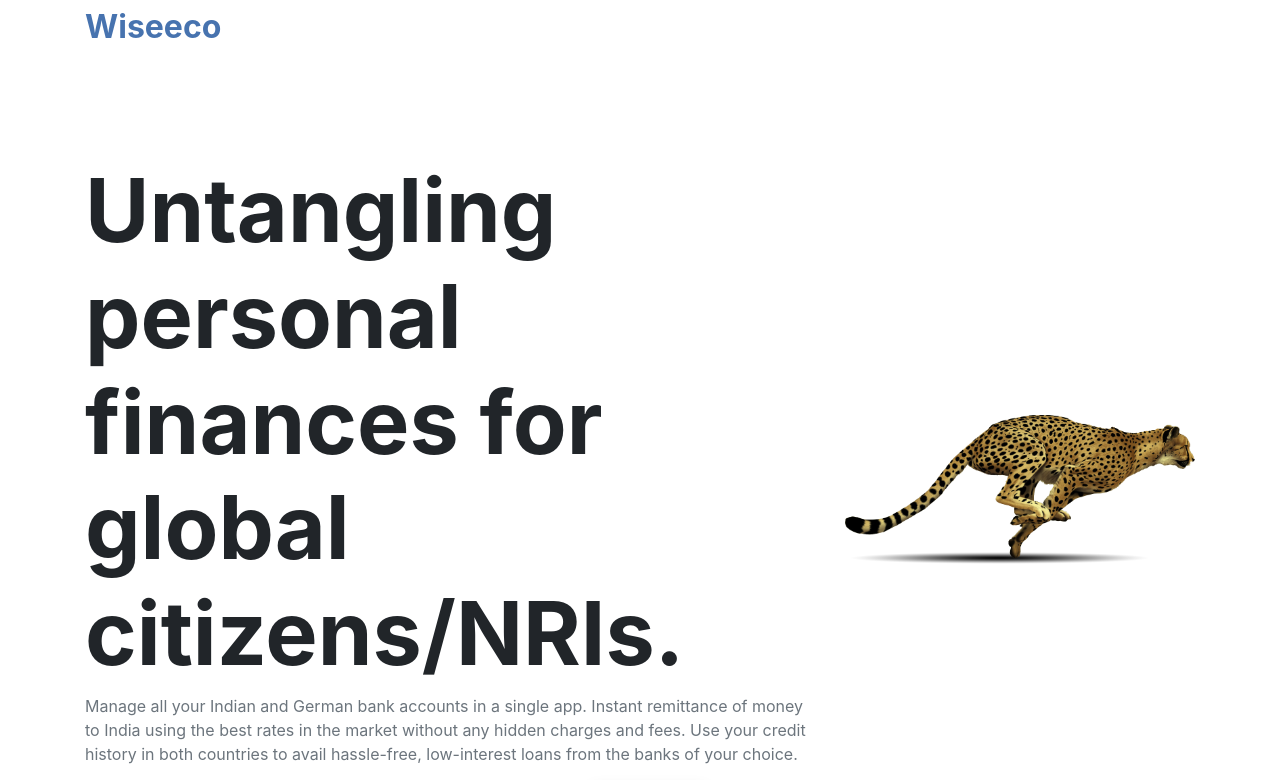
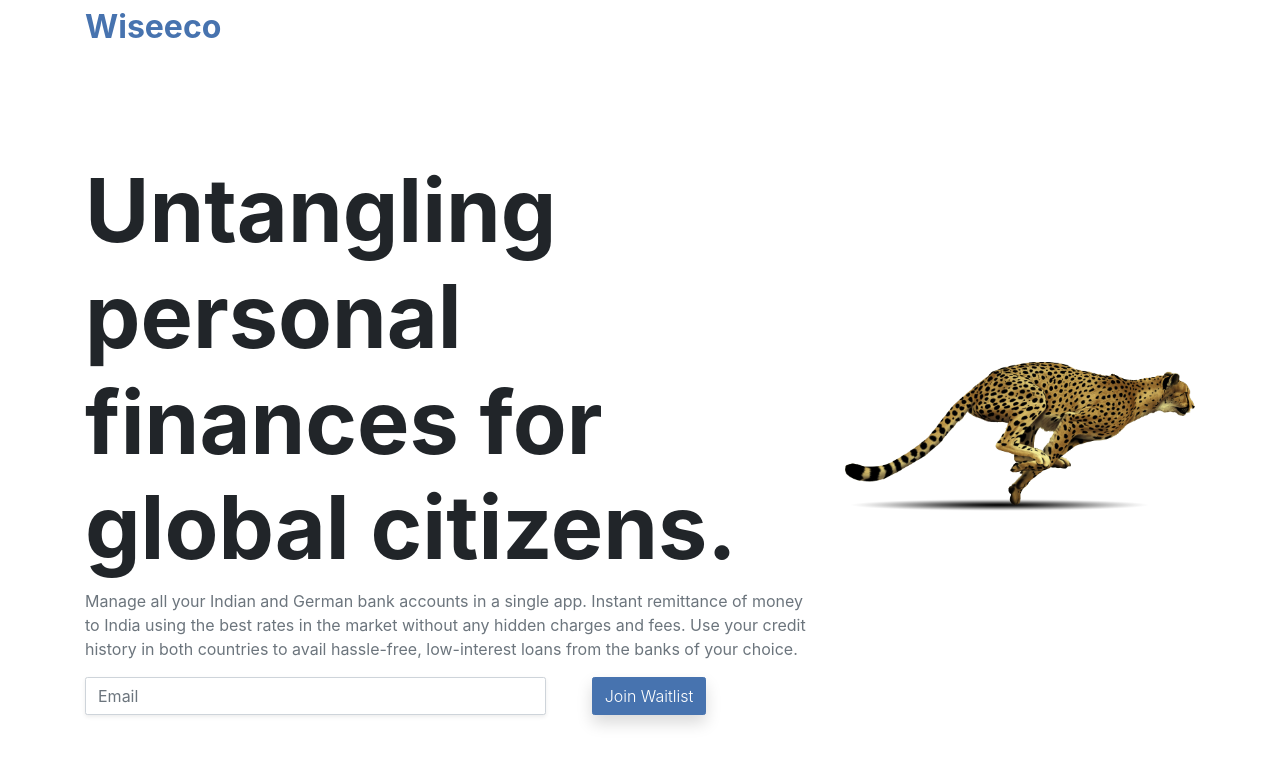
Before and after one commit to Wise-Economy/wise-economy, a React (Create React App) app: page / in a window 1280 px wide. Shown: the top 780 px of the page. Built offline with nearby package versions, Linux system fonts and the light colour scheme.

Commit message:
Fix title.

```diff
--- a/src/pages/LandingPage/index.js
+++ b/src/pages/LandingPage/index.js
@@ -21,7 +21,7 @@ function LandingPage() {
         <div className="row justify-content-center justify-content-lg-around align-items-center py-5">
           <div className="col col-md-8 col-lg-8 col-xl-8 py-5">
             <h1 className="display-2 font-weight-bold">
-              Untangling personal finances for global citizens/NRIs.
+              Untangling personal finances for global citizens.
             </h1>
             <p className="text-secondary">
               Manage all your Indian and German bank accounts in a single app.
```
